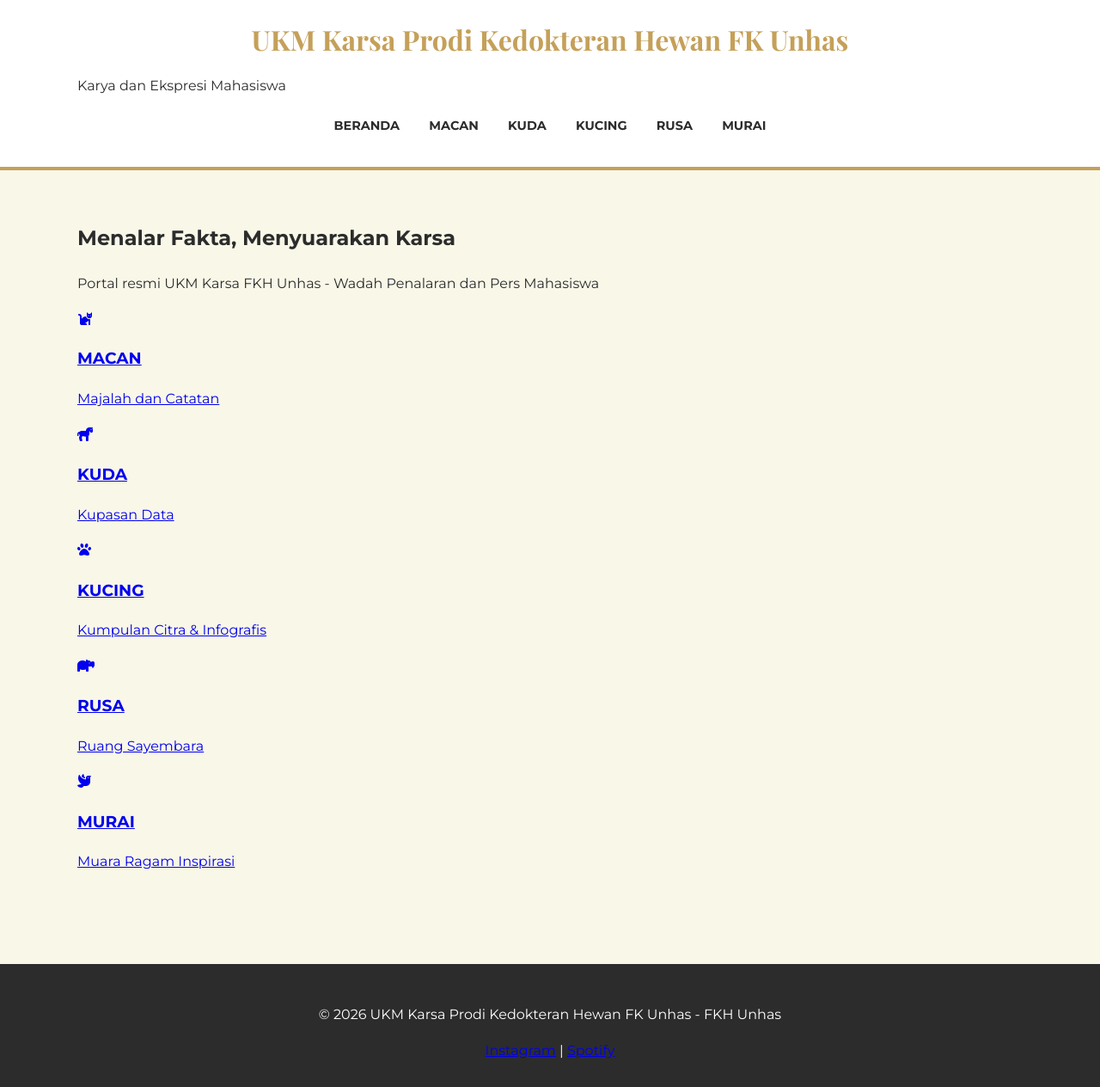
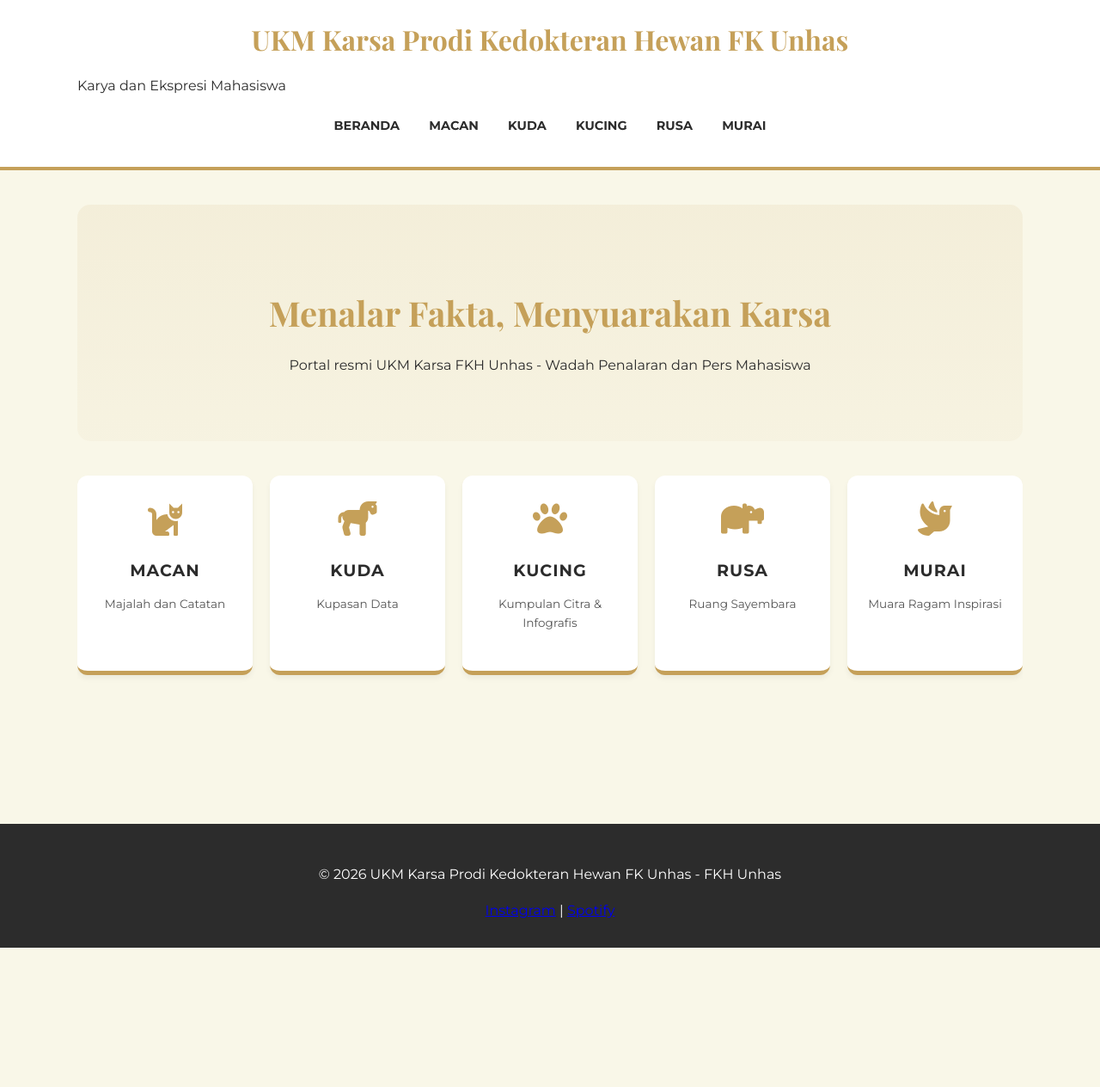
Before and after one commit to rianhs/ukm-karsa, a Jekyll site: the page built from index.html, in a window 1280 px wide. Shown: the whole page at 86% size. Built offline with Jekyll 4.4.1, drawn with Linux system fonts in a browser that asks for light colours; after the commit the page ends 1102 px from its top, so only the background shows below that.

Commit message:
Add styles for hero section and card grid layout

```diff
--- a/assets/css/style.css
+++ b/assets/css/style.css
@@ -75,3 +75,61 @@ footer {
     padding: 30px 0;
     margin-top: 50px;
 }
+
+/* Hero Section */
+.hero {
+    text-align: center;
+    padding: 60px 20px;
+    background: linear-gradient(rgba(197, 160, 89, 0.1), rgba(197, 160, 89, 0.05));
+    border-radius: 15px;
+    margin-bottom: 40px;
+}
+
+.hero h2 {
+    font-family: 'Playfair Display', serif;
+    font-size: 2.5rem;
+    color: var(--gold);
+    margin-bottom: 10px;
+}
+
+/* Zoo Navigation Grid */
+.grid {
+    display: grid;
+    grid-template-columns: repeat(auto-fit, minmax(180px, 1fr));
+    gap: 20px;
+    margin-top: 20px;
+}
+
+.card {
+    background: var(--white);
+    padding: 30px 20px;
+    text-align: center;
+    border-radius: 12px;
+    text-decoration: none;
+    color: var(--dark);
+    transition: transform 0.3s, box-shadow 0.3s;
+    border-bottom: 5px solid var(--gold);
+    box-shadow: 0 4px 6px rgba(0,0,0,0.05);
+}
+
+.card:hover {
+    transform: translateY(-10px);
+    box-shadow: 0 10px 20px rgba(0,0,0,0.1);
+}
+
+.card i {
+    font-size: 2.5rem;
+    color: var(--gold);
+    margin-bottom: 15px;
+}
+
+.card h3 {
+    margin: 10px 0;
+    font-size: 1.2rem;
+    letter-spacing: 1px;
+}
+
+.card p {
+    font-size: 0.85rem;
+    opacity: 0.8;
+}
```
